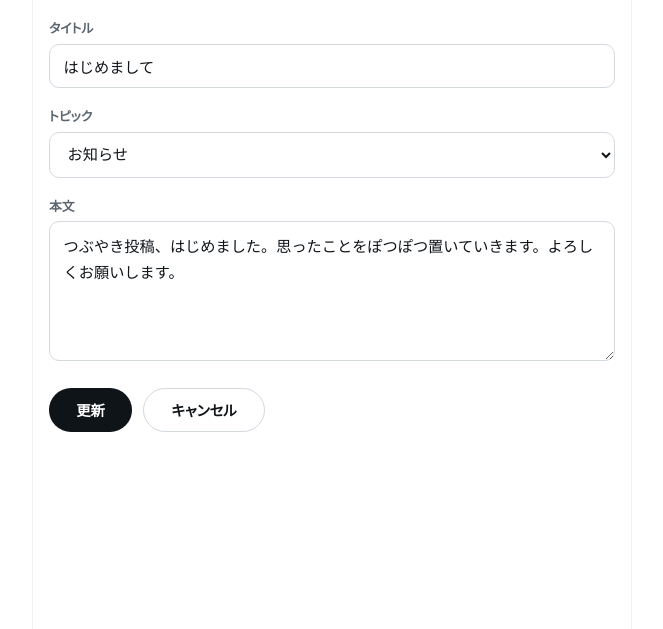
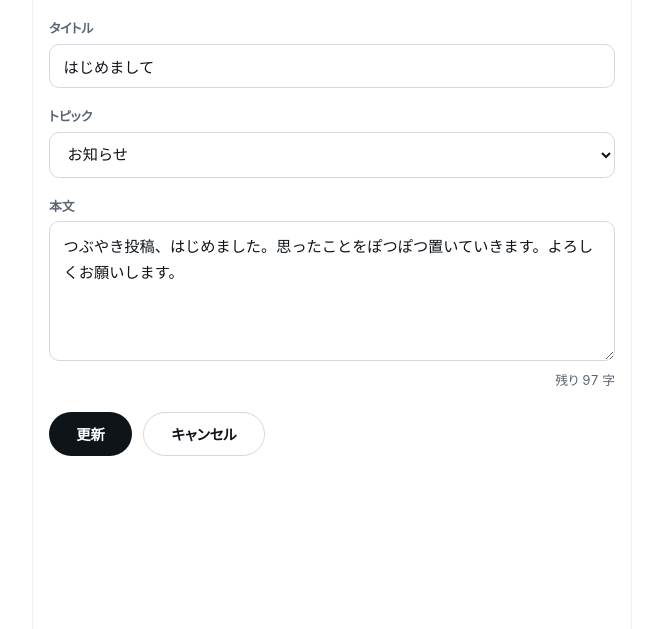
Before and after one commit to yu-kato3939/post-app-practice, a Laravel app: page /posts/1/edit in a window 1280 px wide. Shown: the part 94-723 px from the top of the page, without its empty margins (308-971 px from the left). Run offline with Laravel 10, Linux system fonts and the light colour scheme; a user stored in the database is signed in; data comes from the database, SQL or seed files in the repository.

Commit message:
編集画面に本文の残り文字数を表示する
入力のたびに「残り N 字」を更新し、140字を超えたら赤字のマイナス表示にする。
更新ボタンは止めず、超過時のエラーはサーバー側のバリデーションが返す。

Co-Authored-By: Claude Sonnet 5.5 <noreply@anthropic.com>

```diff
--- a/resources/views/posts/edit.blade.php
+++ b/resources/views/posts/edit.blade.php
@@ -160,6 +160,19 @@
             outline-offset: 2px;
         }
 
+        .counter {
+            color: #5B6570;
+            font-size: 0.8rem;
+            font-variant-numeric: tabular-nums;
+            margin-top: 0.3rem;
+            text-align: right;
+        }
+
+        .counter.over {
+            color: #D6402C;
+            font-weight: 700;
+        }
+
         .error {
             color: #D6402C;
             font-size: 0.83rem;
@@ -205,6 +218,7 @@
                 <div class="form-group">
                     <label for="content">本文</label>
                     <textarea id="content" name="content" required>{{ old('content', $post->content) }}</textarea>
+                    <p class="counter" id="content-counter" aria-live="polite">残り 140 字</p>
                     @error('content')
                         <p class="error">{{ $message }}</p>
                     @enderror
@@ -217,6 +231,25 @@
             </form>
         </main>
     </div>
+
+    <script>
+        (function () {
+            var LIMIT = 140;
+            var textarea = document.getElementById('content');
+            var counter = document.getElementById('content-counter');
+
+            function update() {
+                // 改行は 1 字、絵文字なども 1 字として数える（サーバーの mb_strlen と同じ）
+                var length = Array.from(textarea.value.replace(/\r\n/g, '\n')).length;
+                var left = LIMIT - length;
+                counter.textContent = '残り ' + left + ' 字';
+                counter.classList.toggle('over', left < 0);
+            }
+
+            textarea.addEventListener('input', update);
+            update();
+        })();
+    </script>
 </body>
 
 </html>
```
